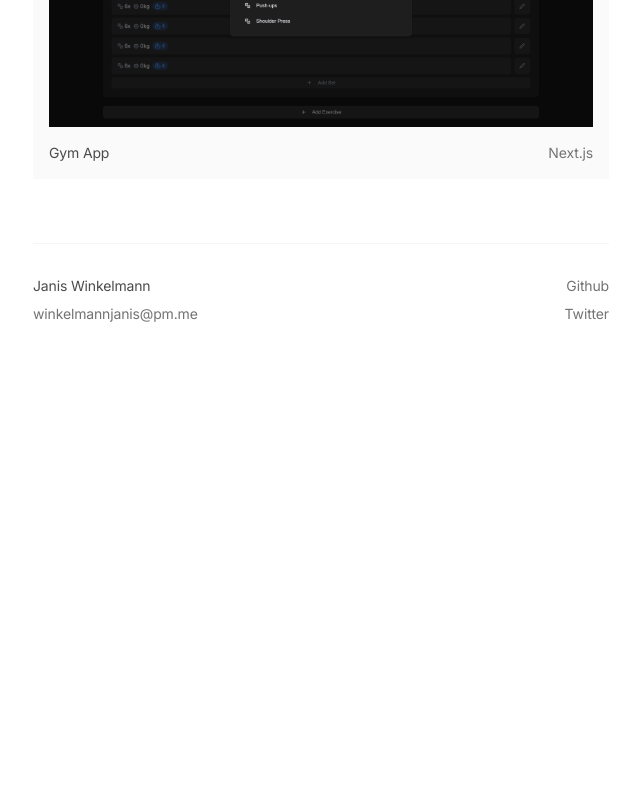
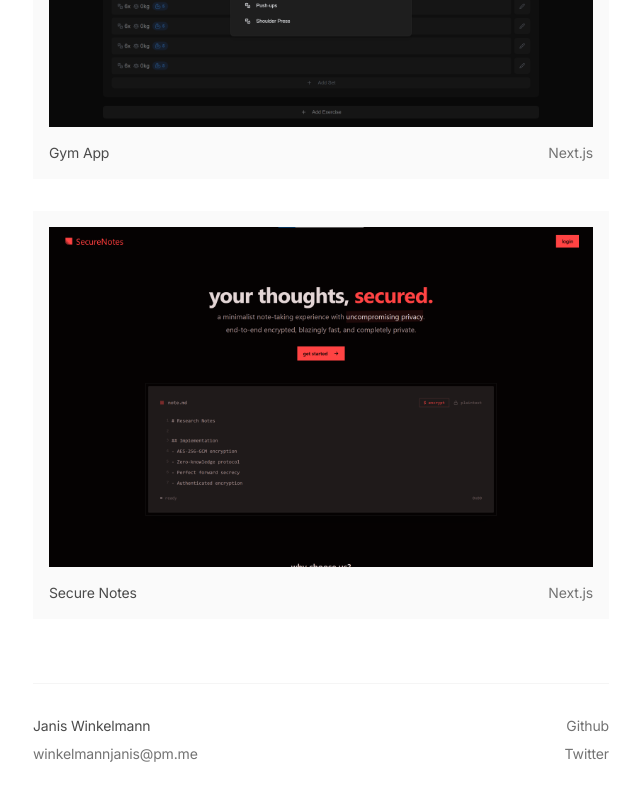
Before and after one commit to janis-winkelmann/portfolio, a Next.js app: page / in a window 1280 px wide. Shown: the part 1449-2249 px from the top of the page, without its empty margins (319-959 px from the left). Before the commit the page ends 1837 px from the top, so only its background shows below. Built offline with nearby package versions, Linux system fonts and the light colour scheme.

Commit message:
Add Securenotes project

```diff
--- a/app/page.tsx
+++ b/app/page.tsx
@@ -21,6 +21,12 @@ export default function Page() {
       tech: "Next.js",
       imageSrc: "/images/gym.png",
       link: "https://github.com/janis-winkelmann/gym-app"
+    },
+    {
+      name: "Secure Notes",
+      tech: "Next.js",
+      imageSrc: "/images/securenotes.png",
+      link: "https://github.com/janis-winkelmann/securenotes"
     },
   ];
 
```
Also changed, not shown: public/images/securenotes.png (added).
